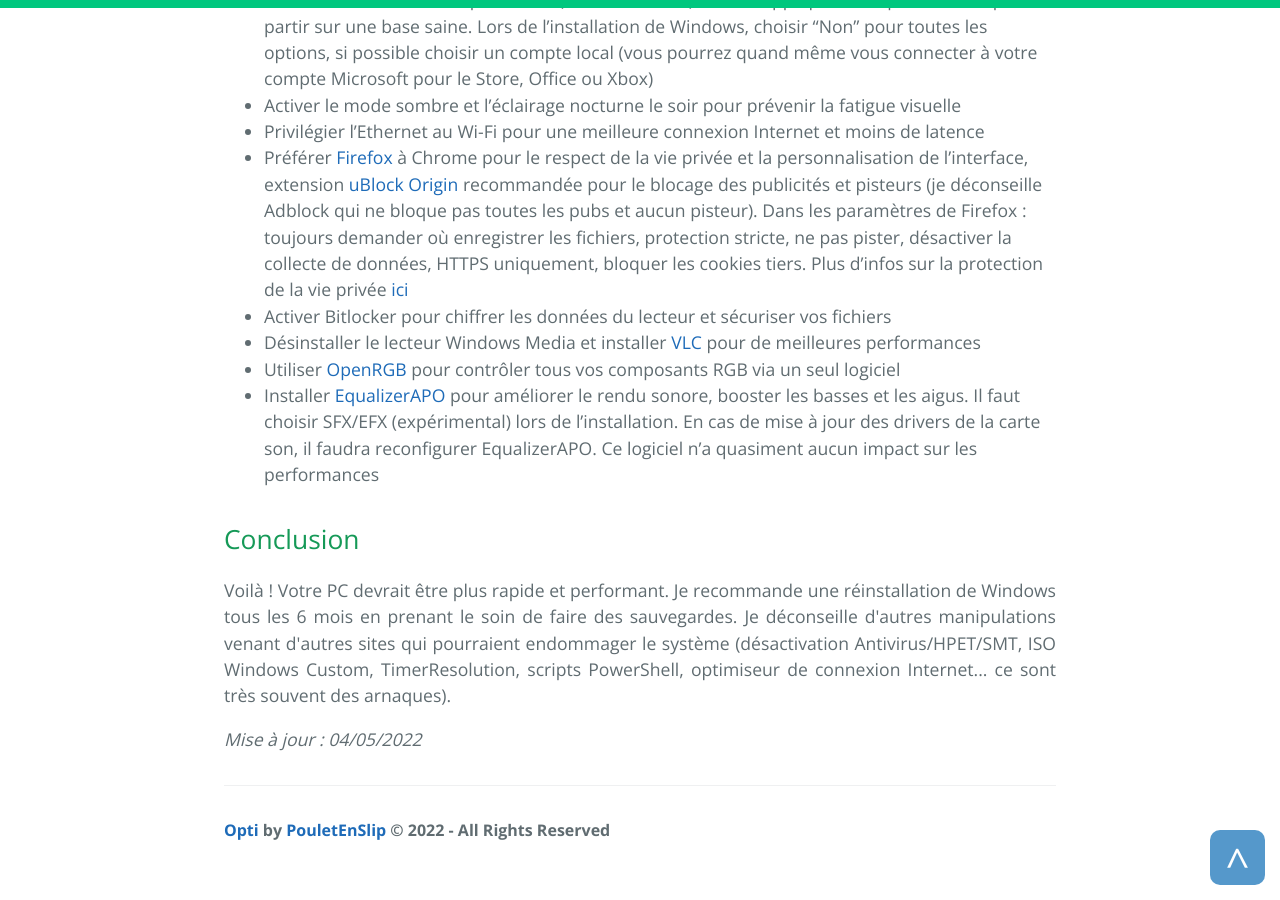
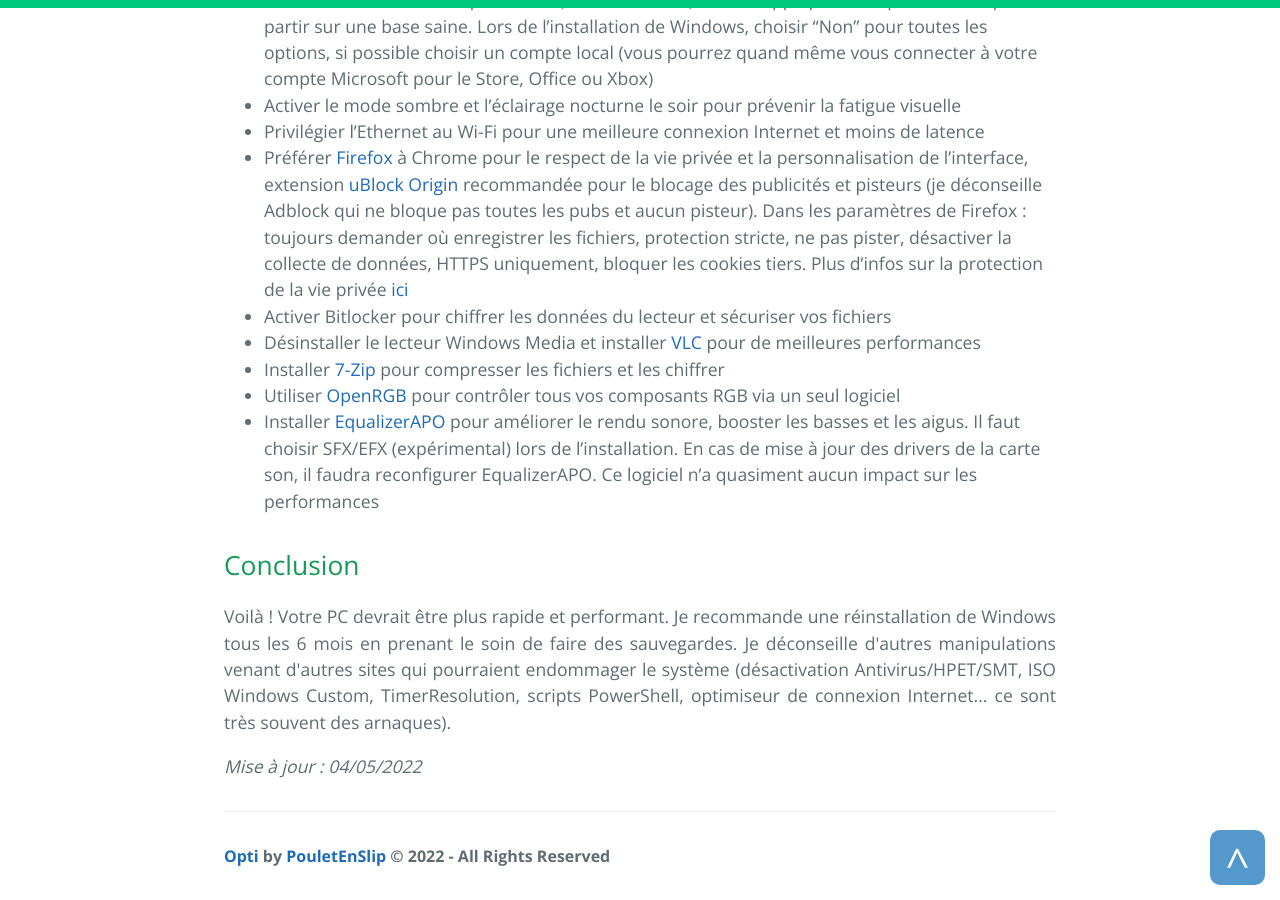
Before and after one commit to PouletEnSlip/pouletenslip.github.io, a Jekyll site: the page built from pages/opti/index.md, in a window 1280 px wide and 900 px high, scrolled down 3249 px. Built offline with Jekyll 4.4.1, drawn with Linux system fonts in a browser that asks for light colours; comment, search, counter and statistics services are not loaded.

Commit message:
Update index.md

```diff
--- a/pages/opti/index.md
+++ b/pages/opti/index.md
@@ -97,6 +97,7 @@
 * Préférer [Firefox](https://www.mozilla.org/fr/firefox/new/) à Chrome pour le respect de la vie privée et la personnalisation de l'interface, extension [uBlock Origin](https://addons.mozilla.org/fr/firefox/addon/ublock-origin/) recommandée pour le blocage des publicités et pisteurs (je déconseille Adblock qui ne bloque pas toutes les pubs et aucun pisteur). Dans les paramètres de Firefox : toujours demander où enregistrer les fichiers, protection stricte, ne pas pister, désactiver la collecte de données, HTTPS uniquement, bloquer les cookies tiers. Plus d'infos sur la protection de la vie privée [ici](https://privacyguides.org/)
 * Activer Bitlocker pour chiffrer les données du lecteur et sécuriser vos fichiers
 * Désinstaller le lecteur Windows Media et installer [VLC](https://www.videolan.org/) pour de meilleures performances
+* Installer [7-Zip](https://www.7-zip.org/) pour compresser les fichiers et les chiffrer
 * Utiliser [OpenRGB](https://openrgb.org/releases.html) pour contrôler tous vos composants RGB via un seul logiciel
 * Installer [EqualizerAPO](https://sourceforge.net/projects/equalizerapo/) pour améliorer le rendu sonore, booster les basses et les aigus. Il faut choisir SFX/EFX (expérimental) lors de l'installation. En cas de mise à jour des drivers de la carte son, il faudra reconfigurer EqualizerAPO. Ce logiciel n'a quasiment aucun impact sur les performances
 
```
